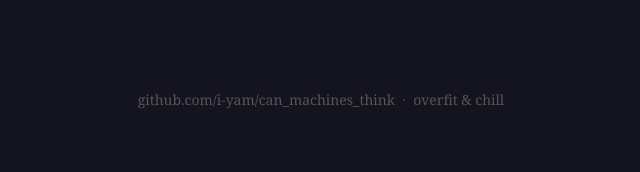
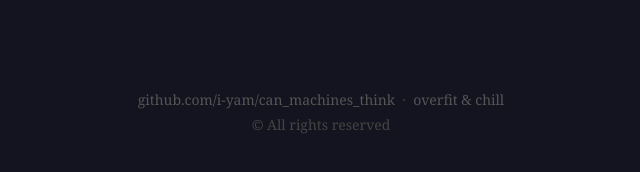
Before and after one commit to i-yam/can_machines_think, a plain HTML site: page index.html in a window 1280 px wide. Shown: the part 5663-5835 px from the top of the page, 319-959 px from the left. Drawn offline with Linux system fonts and the light colour scheme.

Commit message:
Update index.html

```diff
--- a/index.html
+++ b/index.html
@@ -1019,6 +1019,7 @@
     <a href="https://github.com/i-yam/can_machines_think" target="_blank">github.com/i-yam/can_machines_think</a>
     &nbsp;·&nbsp;
     <a href="https://i-yam.github.io/overfit-and-chill" target="_blank">overfit &amp; chill</a>
+    <br>&copy; All rights reserved
 </footer>
 
 <!-- ── Scripts ────────────────────────────────────────────────────────────── -->
@@ -1172,7 +1173,7 @@ const T = {
         'reveal.g2.text': 'Beide befinden sich in einem metastabilen Zustand: scheinbar träge, sichtbar nichts ansammelnd, bis eine Schwelle überschritten wird und eine irreversible Transformation stattfindet — plötzlich, vollständig, in der genauen Zeit unvorhersehbar. Das Popcorn knallt. Der Kern zerfällt. Man kann nicht wissen, wann — nur, dass es passiert. Das Warten ist die Physik.',
         'reveal.g3.title': 'Wahlmaschine · Nervenzelle',
         'reveal.g3.text': 'Beide sind Schwellenaggregatoren: mehrere diskrete Eingaben treffen ein — Stimmen oder elektrische Signale benachbarter Neuronen — und das Gerät erzeugt eine einzige Ausgabe, sobald die Ansammlung eine Schwelle überschreitet. Die Wahlmaschine zählt bis zur Mehrheit; das Neuron feuert oder bleibt still. Unterschiedliche Mechanismen, identische Logik.',
-        'reveal.g4.title': 'DNA · Musikkassette · Studienplan',
+        'reveal.g4.title': 'DNS · Musikkassette · Studienplan',
         'reveal.g4.text': 'Alle drei codieren Information als geordnete Sequenzen von Unterelementen aus einem begrenzten Vokabular. Die Bedeutung liegt in der Anordnung, nicht nur in den Elementen: Verändere die Basenpaare — das Protein ändert sich; verändere die Tracks — das Album ändert sich; verändere die Kurse — der Abschluss fällt auseinander. Ordnung ist hier keine Dekoration. Sie ist die Botschaft.',
         's2b.title': 'Analogie, Metapher und die verschobenen Torpfosten',
         's2b.p1': 'Die Übung hat einen Namen: <strong>analoges Denken</strong>. Die Fähigkeit zu erkennen, dass Atom und Sonnensystem ein strukturelles Muster teilen — obwohl sie sich in jeder physischen Hinsicht unterscheiden — ist laut manchen Kognitionswissenschaftlern keine Randfunktion der Intelligenz. Sie könnte der Kern sein. Douglas Hofstadter verbrachte eine Karriere damit, genau das zu argumentieren: Analogie ist der grundlegende Mechanismus des Denkens, und Metapher ist nur Analogie, sichtbar gemacht in Sprache. Etwas wirklich Neues zu verstehen bedeutet, die Struktur zu finden, die es mit etwas teilt, das man bereits kennt.',
@@ -1193,7 +1194,7 @@ const T = {
         'closing.text': 'Du hast jetzt mehrere Definitionen gesehen, zwei Kartensortierungen und die Unterscheidung zwischen enger und allgemeiner KI. Schreibe einen Satz. Suche nicht danach. Frage keine KI. Es ist schwerer als es aussieht — und diese Schwierigkeit ist der Punkt.',
         'card.atom': 'Atom', 'card.corn': 'Ungepopptes Popcorn', 'card.nerve': 'Nervenzelle',
         'card.solar': 'Sonnensystem', 'card.tape': 'Musikkassette', 'card.curriculum': 'Studienplan',
-        'card.radioactive': 'Radioaktiver Stoff', 'card.dna': 'DNA', 'card.ballot': 'Wahlmaschine',
+        'card.radioactive': 'Radioaktiver Stoff', 'card.dna': 'DNS', 'card.ballot': 'Wahlmaschine',
         't.spam': 'Gmail erkennt Spam', 't.fraud': 'Bank markiert verdächtige Transaktion',
         't.faceid': 'Face ID entsperrt das Telefon', 't.spotify': 'Spotify findet Hörer mit ähnlichem Geschmack',
         't.segments': 'Marketing-Tool entdeckt Kundensegmente', 't.gnews': 'Google News gruppiert ähnliche Artikel',
```
